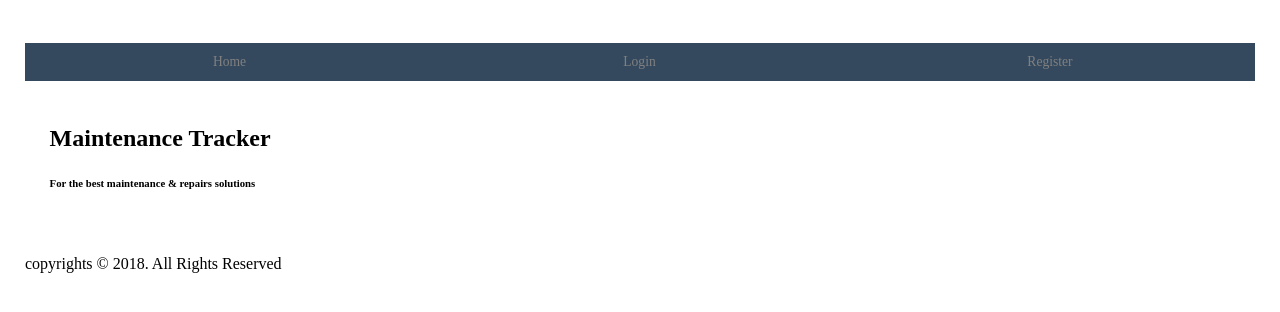
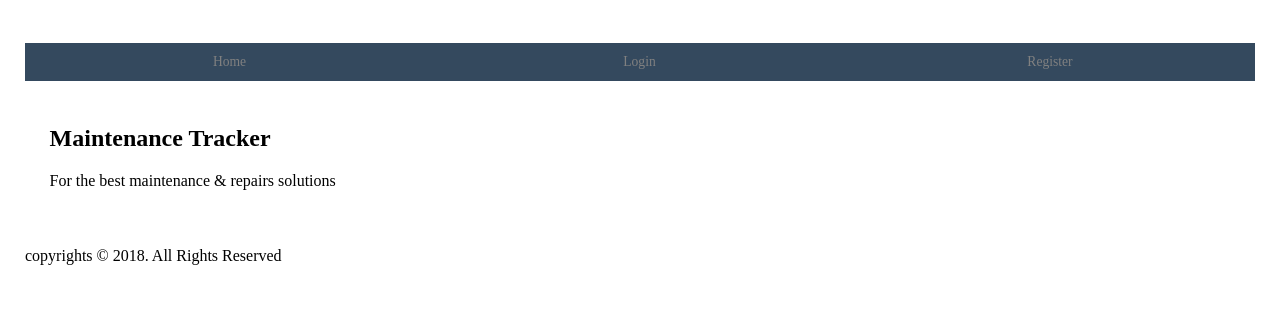
Before and after one commit to gtsofa/maintenance-tracker, a plain HTML site: page UI/index.html in a window 1280 px wide. Drawn offline with Linux system fonts and the light colour scheme.

Commit message:
updates index.html

```diff
--- a/UI/index.html
+++ b/UI/index.html
@@ -31,7 +31,7 @@
         <div class="row">
             <div class="col-12" style="padding: 2%;">
                 <h2 class="dark">Maintenance Tracker</h2>
-                <h6>For the best maintenance & repairs solutions</h6>
+                <p>For the best maintenance & repairs solutions</p>
             </div>
         </div>
         <div class="row">
```
